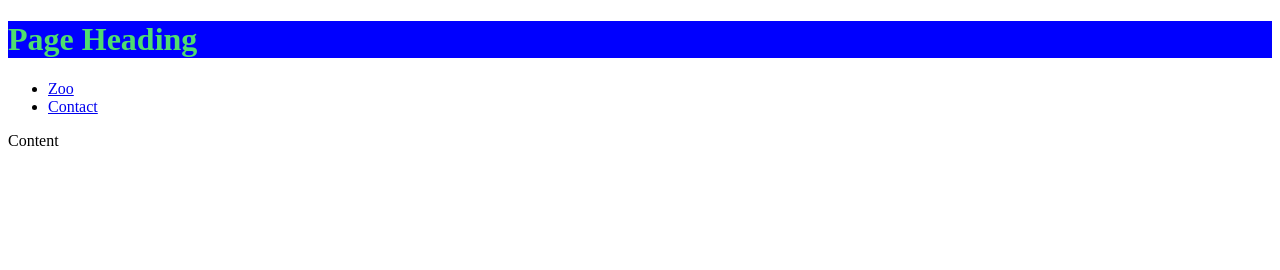
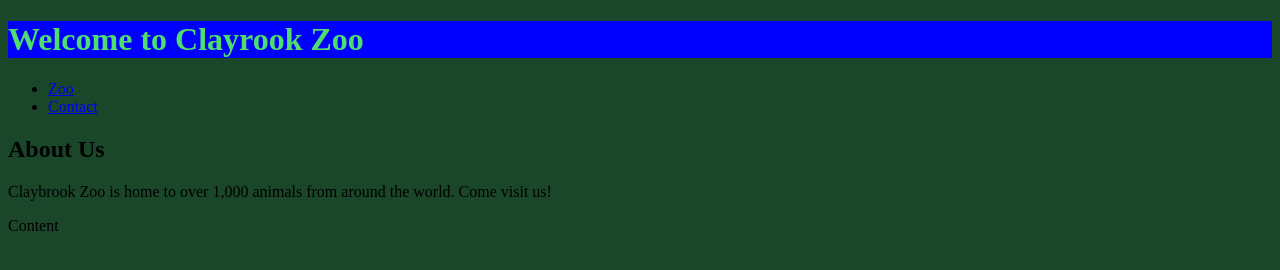
Before and after one commit to Victor0230/week-1, a plain HTML site: page index.html in a window 1280 px wide. Drawn offline with Linux system fonts and the light colour scheme.

Commit message:
basic changes in nav

```diff
--- a/index.html
+++ b/index.html
@@ -5,15 +5,24 @@
     <meta name="viewport" content="width=device-width, initial-scale=1.0">
     <title>Home Page</title>
     <link rel="stylesheet" href="style.css">
-    <style>
-    </style>
 </head>
 <body>
-    <h1>Page Heading</h1>
+    <header><h1>Welcome to Clayrook Zoo</h1>
+    </header>
+    <nav>
     <ul>
         <li><a href="Zoo.html"> Zoo</a></li>
         <li><a href="Contact.html">Contact</a></li>
     </ul>
+</nav>
+<main>
+    <h2>About Us</h2>
+    <p>
+        Claybrook Zoo is home to over 1,000 animals
+         from around the world. Come visit us!
+    </p>
+</main>
+
     <p>Content</p>
 </body>
 </html>
--- a/style.css
+++ b/style.css
@@ -5,3 +5,6 @@ h1 {
 .kk {
     color: #ff0000;
 }
+body {
+    background-color: #1a472a; /* Dark green color */
+}
```
